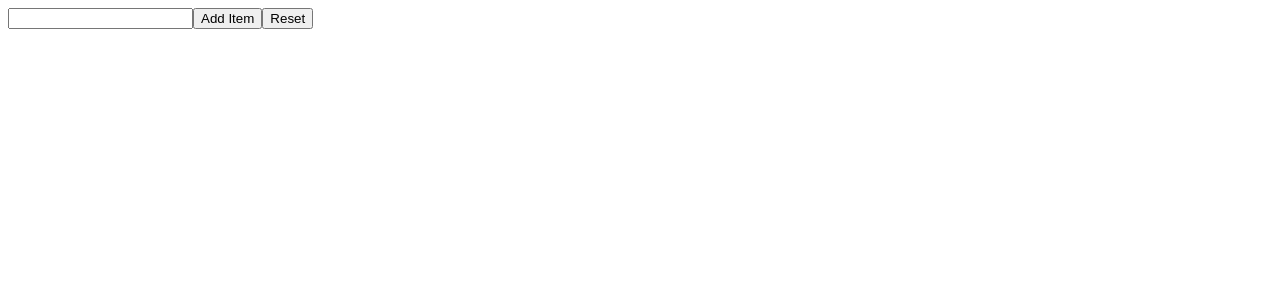
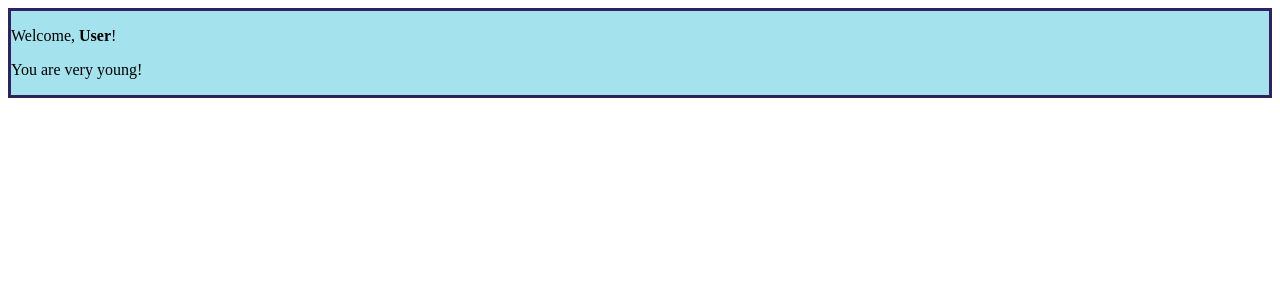
Before and after one commit to EnzoSt/react-exercises, a React (Create React App) app: page / in a window 1280 px wide. Shown: the top 300 px of the page. Built offline with nearby package versions, Linux system fonts and the light colour scheme.

Commit message:
styling-components-01

```diff
--- a/src/App.js
+++ b/src/App.js
@@ -1,10 +1,11 @@
 import React from "react";
+import { Welcome } from "./Welcome";
 // import { ClickCounter } from "./ClickCounter";
 // import { ClickTracker } from "./ClickTracker";
 // import { Counter } from "./Counter";
 // import { Hello } from "./Hello";
 // import { InteractiveWelcome } from "./InteractiveWelcome";
-import { TodoList } from "./TodoList";
+// import { TodoList } from "./TodoList";
 // import { UncontrolledLogin } from "./UncontrolledLogin";
 // import { Login } from "./Login";
 
@@ -14,11 +15,12 @@ export class App extends React.Component {
       <div>
         {/* <Counter initialValue={0} incrementBy={1} /> */}
         {/* <Hello /> */}
+        <Welcome />
         {/* <InteractiveWelcome /> */}
         {/* <ClickCounter /> */}
         {/* <ClickTracker /> */}
         {/* <Login /> */}
-        <TodoList />
+        {/* <TodoList /> */}
         {/* <UncontrolledLogin /> */}
       </div>
     );
--- a/src/Welcome.js
+++ b/src/Welcome.js
@@ -4,7 +4,7 @@ import { Age } from "./Age";
 export class Welcome extends React.Component {
   render() {
     return (
-      <div>
+      <div className="welcome">
         <p>Welcome, <strong>{this.props.name || "User"}</strong>!</p>
         <Age age={this.props.age} />
       </div>
--- /dev/null
+++ b/src/index.css
@@ -0,0 +1,4 @@
+.welcome {
+    background-color: rgb(164 226 238);
+    border: 3px solid #2f235f;
+}
--- a/src/index.js
+++ b/src/index.js
@@ -1,6 +1,7 @@
 import { StrictMode } from "react";
 import { createRoot } from "react-dom/client";
 import { App } from "./App";
+import "./index.css";
 
 const rootElement = document.querySelector("#root");
 const root = createRoot(rootElement);
```
